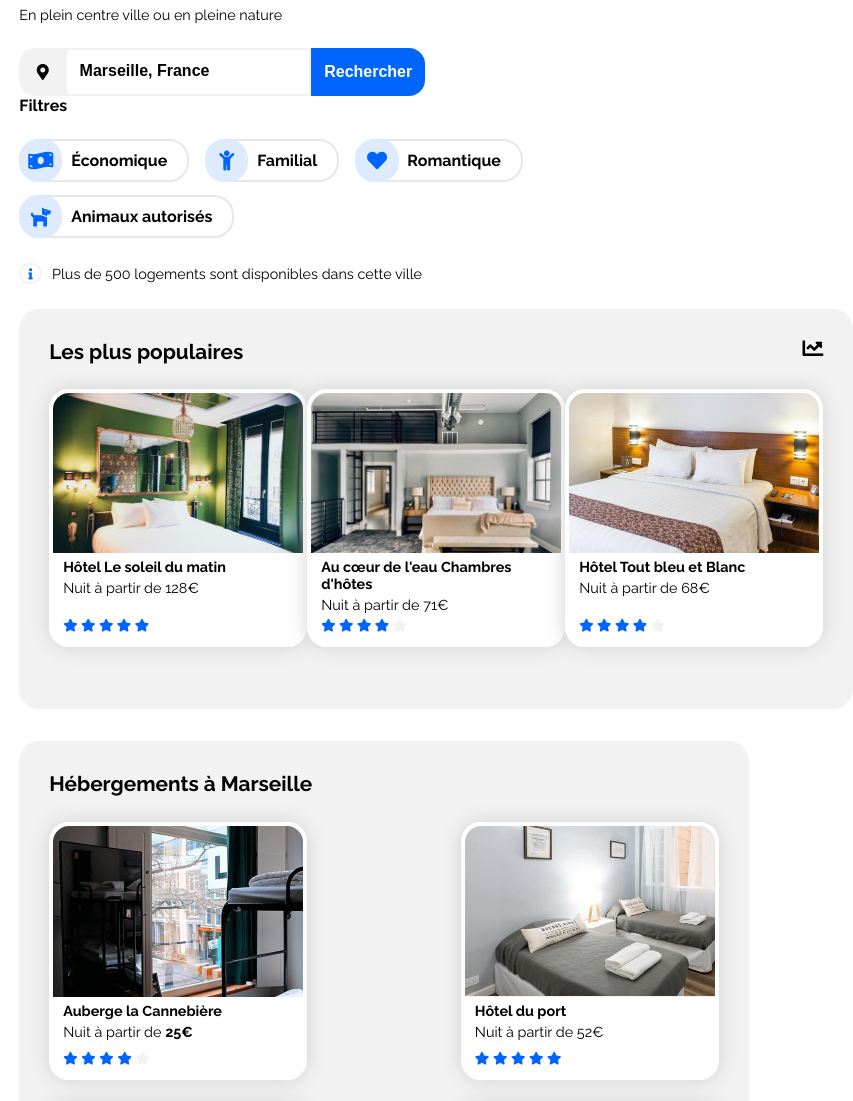
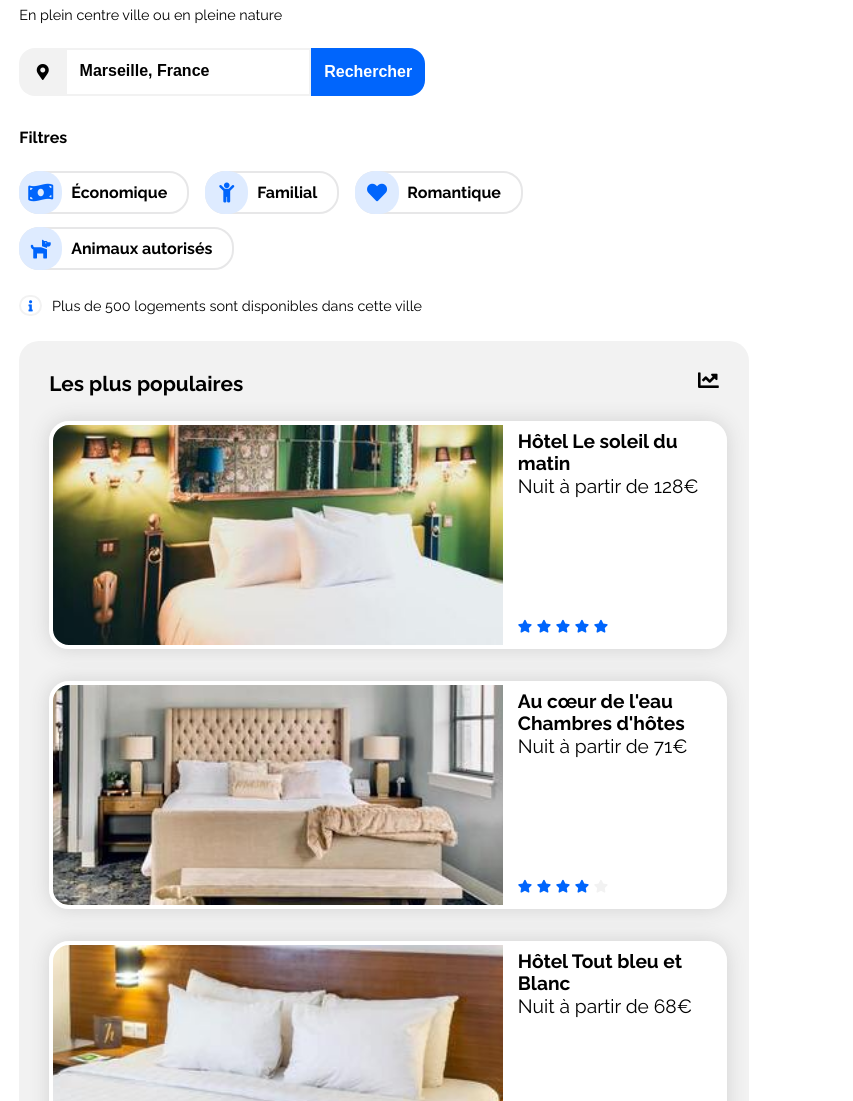
Before and after one commit to hfaiza/FaizaHamidi_2_12042021, a plain HTML site: page index.html in a window 768 px wide. Shown: the part 132-1233 px from the top of the page, 853 px wide, since content can reach past the window. Drawn offline with Linux system fonts and the light colour scheme.

Commit message:
Responsive design (tablettes)

```diff
--- a/index.html
+++ b/index.html
@@ -10,6 +10,7 @@
       rel="stylesheet"
     />
     <link href="fontawesome/css/all.min.css" rel="stylesheet" />
+    <meta name="viewport" content="width=device-width" />
   </head>
   <body>
     <div id="bloc-page">
--- a/styles.css
+++ b/styles.css
@@ -217,7 +217,6 @@ button {
 
 .bloc-hebergements-et-populaires {
   display: flex;
-  flex-wrap: wrap-reverse;
 }
 
 .bloc_hebergements {
@@ -477,20 +476,16 @@ footer div {
     max-width: 95%;
   }
 
-  /* HÉBERGEMENTS */
+  /* BARRE DE RECHERCHE */
 
-  .sous-bloc_hebergements article {
-    height: 250px;
+  form {
+    margin-bottom: 2rem;
   }
 
-  .cannebiere_image,
-  .port_image,
-  .mouettes_image {
-    background-size: cover;
-  }
+  /* HÉBERGEMENTS + POPULAIRES */
 
-  .port_image {
-    background-position: left 0px top -80px;
+  .bloc-hebergements-et-populaires {
+    flex-direction: column-reverse;
   }
 
   /* POPULAIRES */
@@ -499,56 +494,78 @@ footer div {
     margin-bottom: 2rem;
   }
 
-  .sous-bloc_populaires {
-    flex-direction: row;
-    justify-content: space-between;
+  .sous-bloc_populaires article {
+    height: 220px;
+    width: 100%;
+    background-size: cover;
   }
 
-  .sous-bloc_populaires article {
-    height: 250px;
-    width: 250px;
+  .soleil_image {
+    background-position: left 0px top -200px;
   }
 
-  .soleil_image,
   .eau_image {
-    background-size: contain;
+    background-position: left -200px top -200px;
   }
 
   .bleu_blanc_image {
-    background-size: cover;
-    background-position: left 0px top -150px;
+    background-position: left -100px top -500px;
   }
 
   .description2 {
-    height: 80px;
-    width: 240px;
-    position: absolute;
-    bottom: 0px;
-    border-radius: 0 0 10px 10px;
-    padding: 5px 0px 5px 10px;
-    font-size: 0.9rem;
+    height: 210px;
+    border-radius: 0 10px 10px 0;
+    font-size: 1.2rem;
   }
+
+  /* HÉBERGEMENTS */
 
   .bloc_hebergements {
     margin-right: 0;
   }
 
+  .sous-bloc_hebergements {
+    display: block;
+  }
+
   .sous-bloc_hebergements article {
-    width: 250px;
+    height: 220px;
+    width: 100%;
+    background-size: cover;
   }
 
   .description1 {
-    width: 240px;
+    height: 210px;
+    border-radius: 10px 0 0 10px;
+    font-size: 1.2rem;
+  }
+
+  .cannebiere_image,
+  .panier_image {
+    background-position: left 0 top -50px;
+  }
+
+  .port_image,
+  .mouettes_image {
+    background-position: left 130px top -210px;
+  }
+
+  .mer_image {
+    background-position: left 0 top -250px;
+  }
+
+  .amina_image {
+    background-position: left 0 top -450px;
   }
 
   /* ACTIVITÉS */
 
   .activites article {
-    width: 440px;
+    width: 350px;
   }
 
   .activites h3 {
-    width: 400px;
+    width: 310px;
   }
 
   .fort_image {
@@ -574,6 +591,6 @@ footer div {
   }
 
   footer div {
-    padding-right: 8rem;
+    padding-right: 5rem;
   }
 }
```
